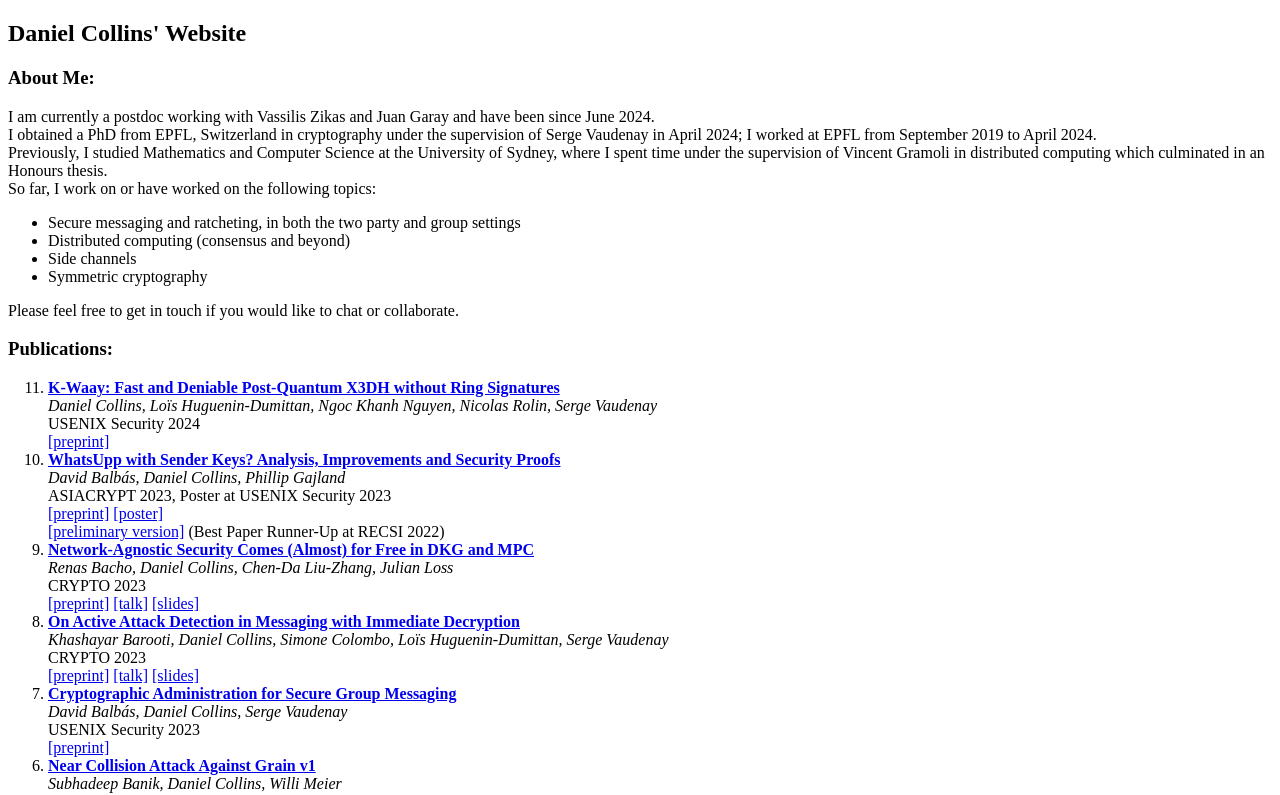
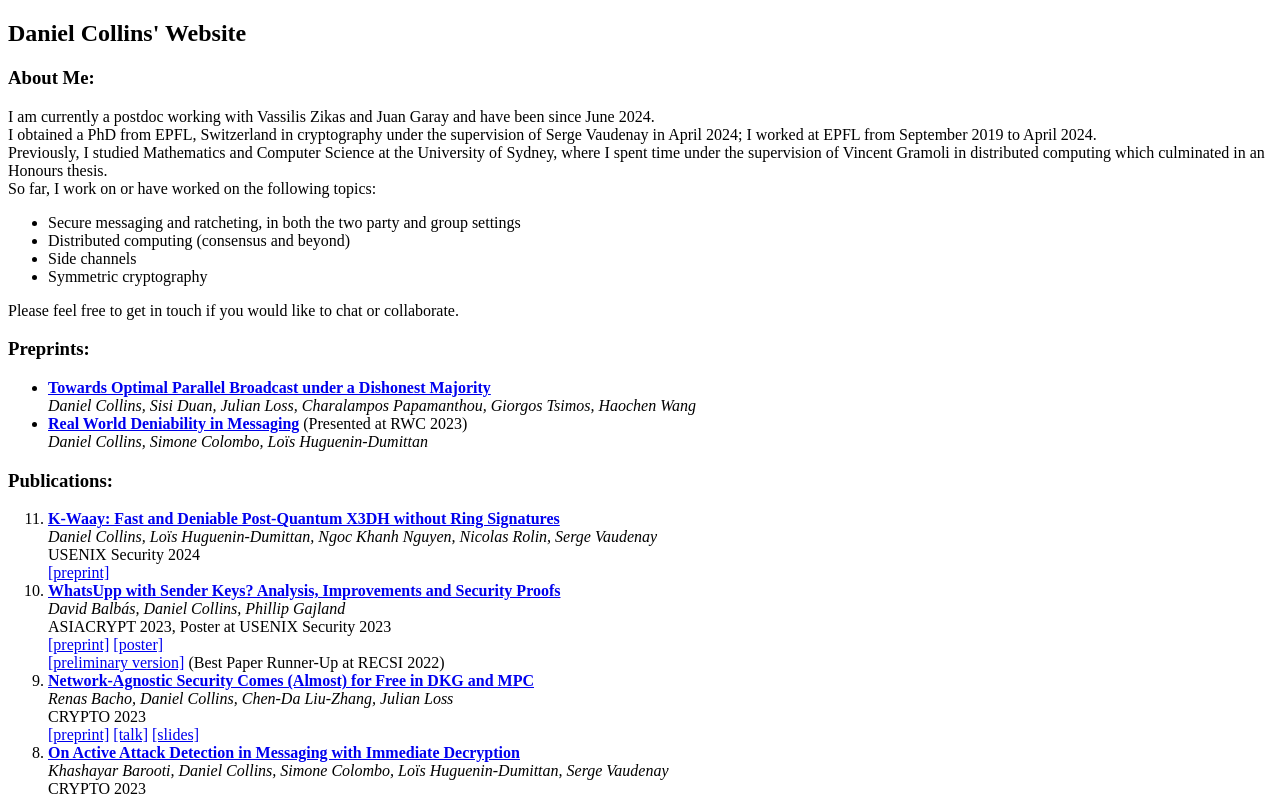
Before and after one commit to dcol97/dcol97.github.io, a plain HTML site: page index.html in a window 1280 px wide. Shown: the top 795 px of the page. Drawn offline with Linux system fonts and the light colour scheme.

Commit message:
added PBC paper and rearranged

```diff
--- a/index.html
+++ b/index.html
@@ -21,6 +21,18 @@
  <li>Symmetric cryptography</li>
 </ul>
 Please feel free to get in touch if you would like to chat or collaborate.
+
+<h3>Preprints:</h3>
+<ul reversed>
+
+<li><b><a href="https://eprint.iacr.org/2024/974">Towards Optimal Parallel Broadcast under a Dishonest Majority</a></b>
+  <br><em>Daniel Collins, Sisi Duan, Julian Loss, Charalampos Papamanthou, Giorgos Tsimos, Haochen Wang</em>
+</li>
+
+<li><b><a href="https://eprint.iacr.org/2023/403">Real World Deniability in Messaging</a></b> (Presented at RWC 2023)
+  <br><em>Daniel Collins, Simone Colombo, Lo&#239;s Huguenin-Dumittan</em>
+</li>
+</ul>
 
 <h3>Publications:</h3>
 <ol reversed>
@@ -113,8 +125,7 @@ Please feel free to get in touch if you would like to chat or collaborate.
 <li><b><a href="https://youtu.be/sthXs4zJ5XU?t=5504">Real World Deniability in Messaging</a> </b>
   <br><em>Daniel Collins, Simone Colombo, Lo&#239;s Huguenin-Dumittan</em>
   <br>RWC 2023
-  <br><a href="https://eprint.iacr.org/2023/403">[corresponding preprint]</a>
-  <a href="https://iacr.org/submit/files/slides/2023/rwc/rwc2023/72/slides.pdf">[slides]</a>
+  <br><a href="https://iacr.org/submit/files/slides/2023/rwc/rwc2023/72/slides.pdf">[slides]</a>
 </li>
 <li><b><a href="https://youtu.be/J0QpSV2xSvM?t=20323">K-Waay: Fast and Deniable Post-Quantum X3DH without Ring Signatures</a> </b>
   <br><em>Daniel Collins, Lo&#239;s Huguenin-Dumittan, Ngoc Khanh Nguyen, Nicolas Rolin, Serge Vaudenay</em>
```
